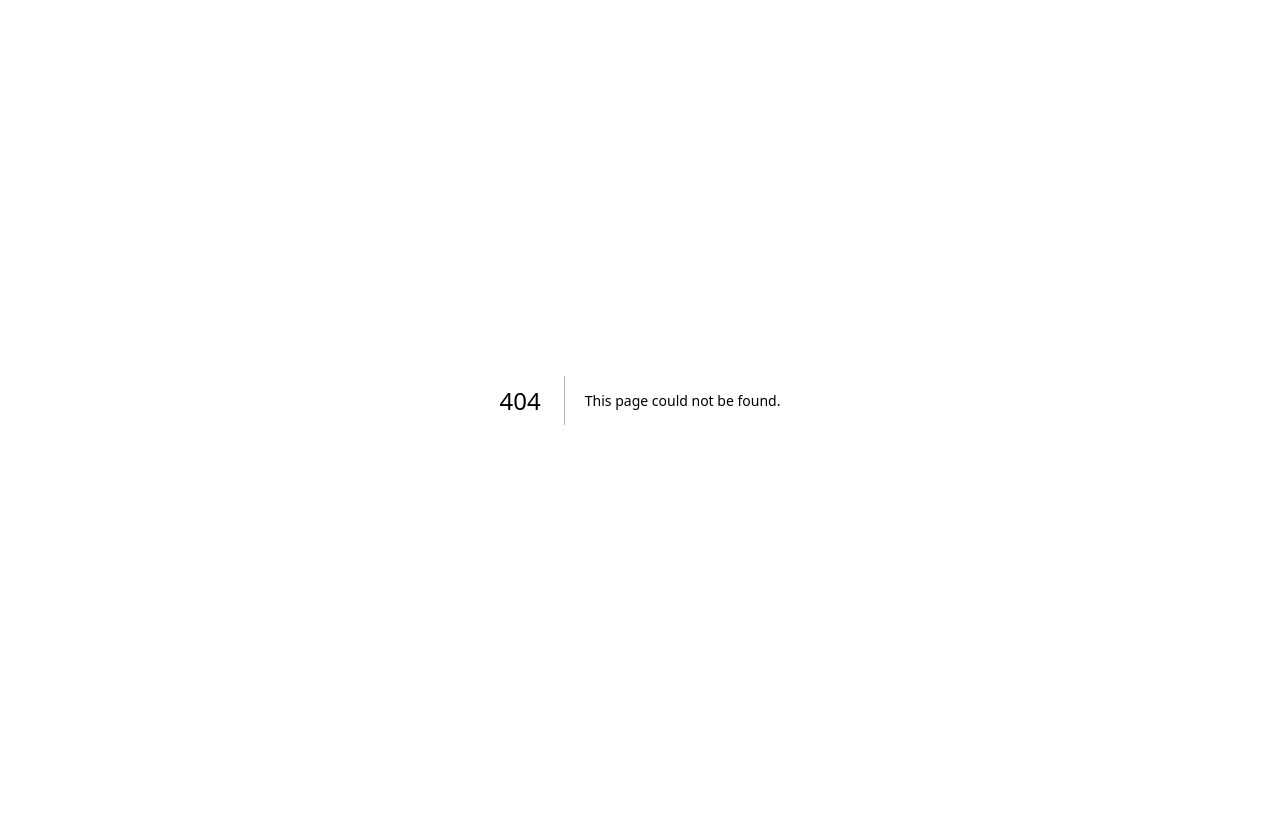
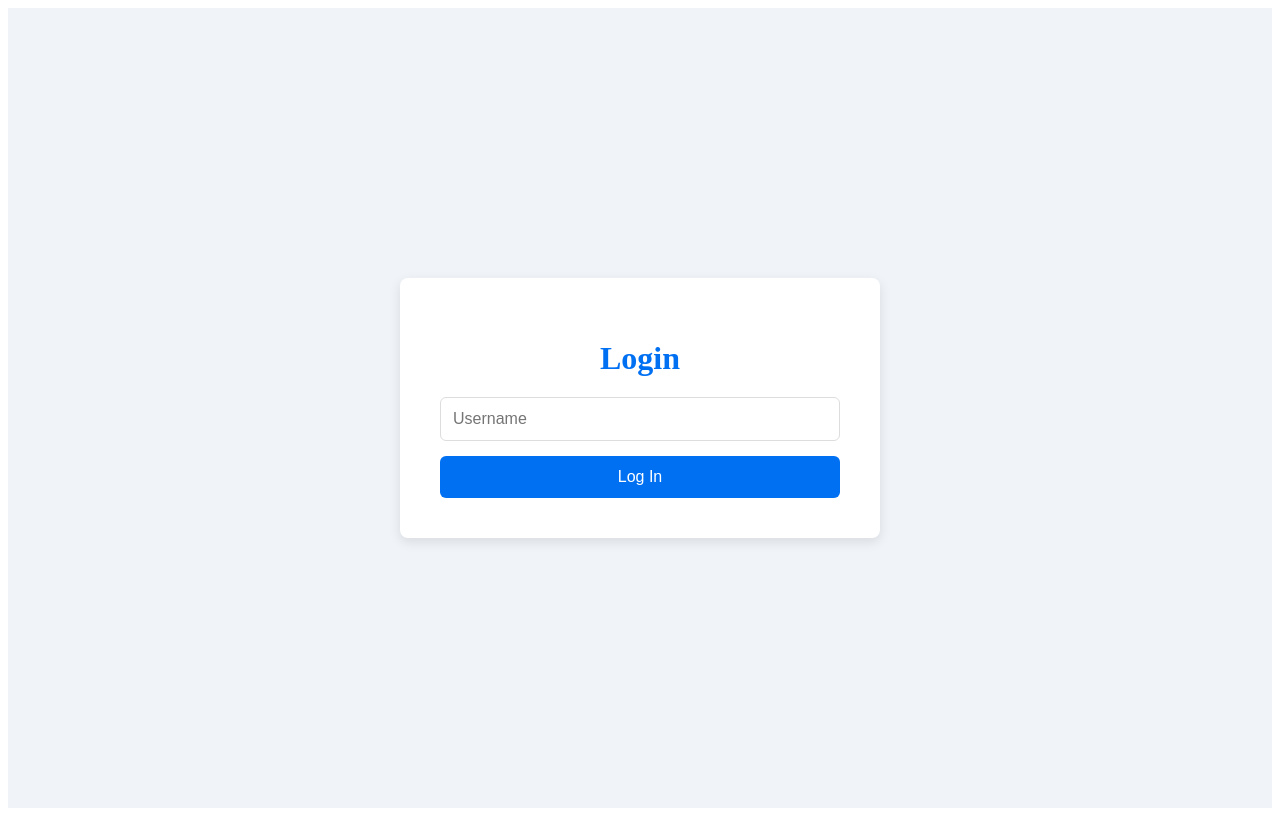
Before and after one commit to EllisIl/MoodRing, a Next.js app: page /login in a window 1280 px wide. Before the commit this address had no page. Built offline with nearby package versions, Linux system fonts and the light colour scheme.

Commit message:
login added

```diff
--- a/package.json
+++ b/package.json
@@ -10,9 +10,9 @@
     "lint": "next lint"
   },
   "dependencies": {
-    "dotenv": "^16.4.5",
+    "dotenv": "^16.4.6",
     "express": "^4.21.1",
-    "next": "14.2.14",
+    "next": "^14.2.14",
     "nodemon": "^3.1.7",
     "pg": "^8.13.1",
     "react": "^18",
--- /dev/null
+++ b/src/app/login/page.js
@@ -0,0 +1,96 @@
+"use client";
+
+import { useState } from "react";
+import { useRouter } from "next/navigation";
+
+export default function LoginPage() {
+  const [username, setUsername] = useState("");
+  const [message, setMessage] = useState("");
+  const router = useRouter();
+
+  const handleSubmit = (e) => {
+    e.preventDefault();
+
+    if (username.trim()) {
+      setMessage("Login successful!");
+      setTimeout(() => {
+        router.push(`/?username=${encodeURIComponent(username)}`);
+      }, 1000);
+    } else {
+      setMessage("Please enter a valid username.");
+    }
+  };
+
+  return (
+    <div
+      style={{
+        display: "flex",
+        justifyContent: "center",
+        alignItems: "center",
+        height: "100vh",
+        backgroundColor: "#f0f4f8",
+        margin: 0,
+      }}
+    >
+      <div
+        style={{
+          backgroundColor: "#fff",
+          padding: "40px",
+          borderRadius: "8px",
+          boxShadow: "0 4px 12px rgba(0, 0, 0, 0.1)",
+          width: "100%",
+          maxWidth: "400px",
+          textAlign: "center",
+        }}
+      >
+        <h1 style={{ color: "#0070f3", fontSize: "32px", marginBottom: "20px" }}>
+          Login
+        </h1>
+        <form onSubmit={handleSubmit} style={{ display: "flex", flexDirection: "column" }}>
+          <input
+            type="text"
+            placeholder="Username"
+            value={username}
+            onChange={(e) => setUsername(e.target.value)}
+            style={{
+              marginBottom: "15px",
+              padding: "12px",
+              border: "1px solid #ddd",
+              borderRadius: "6px",
+              fontSize: "16px",
+              outline: "none",
+            }}
+          />
+          <button
+            type="submit"
+            style={{
+              padding: "12px",
+              backgroundColor: "#0070f3",
+              color: "#fff",
+              border: "none",
+              borderRadius: "6px",
+              fontSize: "16px",
+              cursor: "pointer",
+              transition: "background-color 0.3s",
+            }}
+            onMouseEnter={(e) => (e.target.style.backgroundColor = "#005bb5")}
+            onMouseLeave={(e) => (e.target.style.backgroundColor = "#0070f3")}
+          >
+            Log In
+          </button>
+        </form>
+        {message && (
+          <p
+            style={{
+              marginTop: "20px",
+              color: message === "Login successful!" ? "green" : "red",
+              fontWeight: "bold",
+            }}
+          >
+            {message}
+          </p>
+        )}
+      </div>
+    </div>
+  );
+}
--- a/src/app/page.js
+++ b/src/app/page.js
@@ -3,6 +3,7 @@
 import { useState, useEffect } from "react";
 import Image from "next/image";
 import styles from "./page.module.css";
+import { useSearchParams } from "next/navigation";
 
 // Helper function to fetch data from the backend
 const fetchData = async (url) => {
@@ -30,6 +31,8 @@ export default function Home() {
   const [chats, setChats] = useState([]);
   const [chatId, setChatId] = useState(1);  // Assuming chatId is set to 1 initially
   const userId = 1; // Assuming userId is 1 for the current user
+  const searchParams = useSearchParams();
+  const username = searchParams.get("username") || "Guest";
 
   // Fetch chat messages on component mount
   useEffect(() => {
@@ -106,7 +109,7 @@ export default function Home() {
 
       {/* Second Sidebar: Users */}
       <aside className={styles.sidenavUsers}>
-        <h2>Users</h2>
+        <h2>Welcome, {username}!</h2>
         <div className={styles.channelList}>
           {users.map((user) => (
             <div key={user.userId} className={styles.channel}>
```
Also changed, not shown: 1 other file (tests, documents, lock files or other folders).
